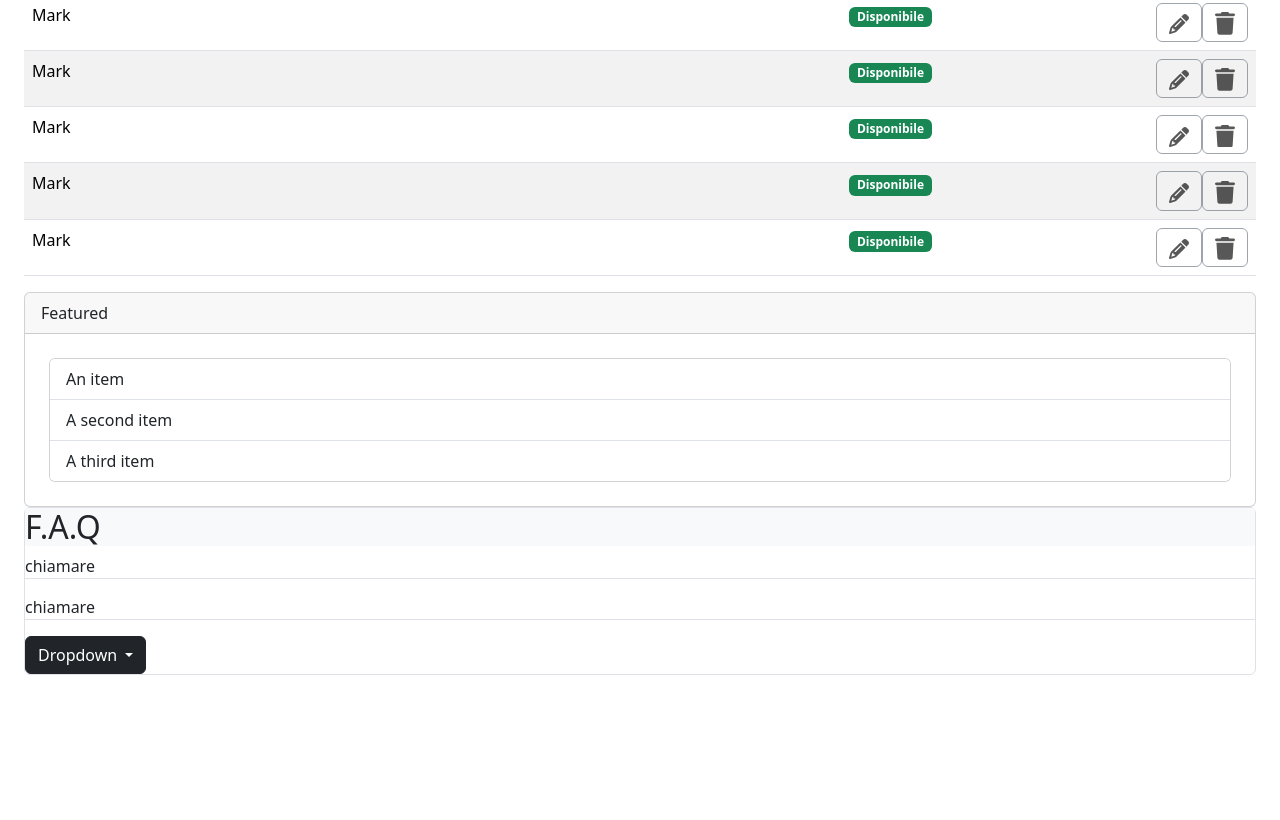
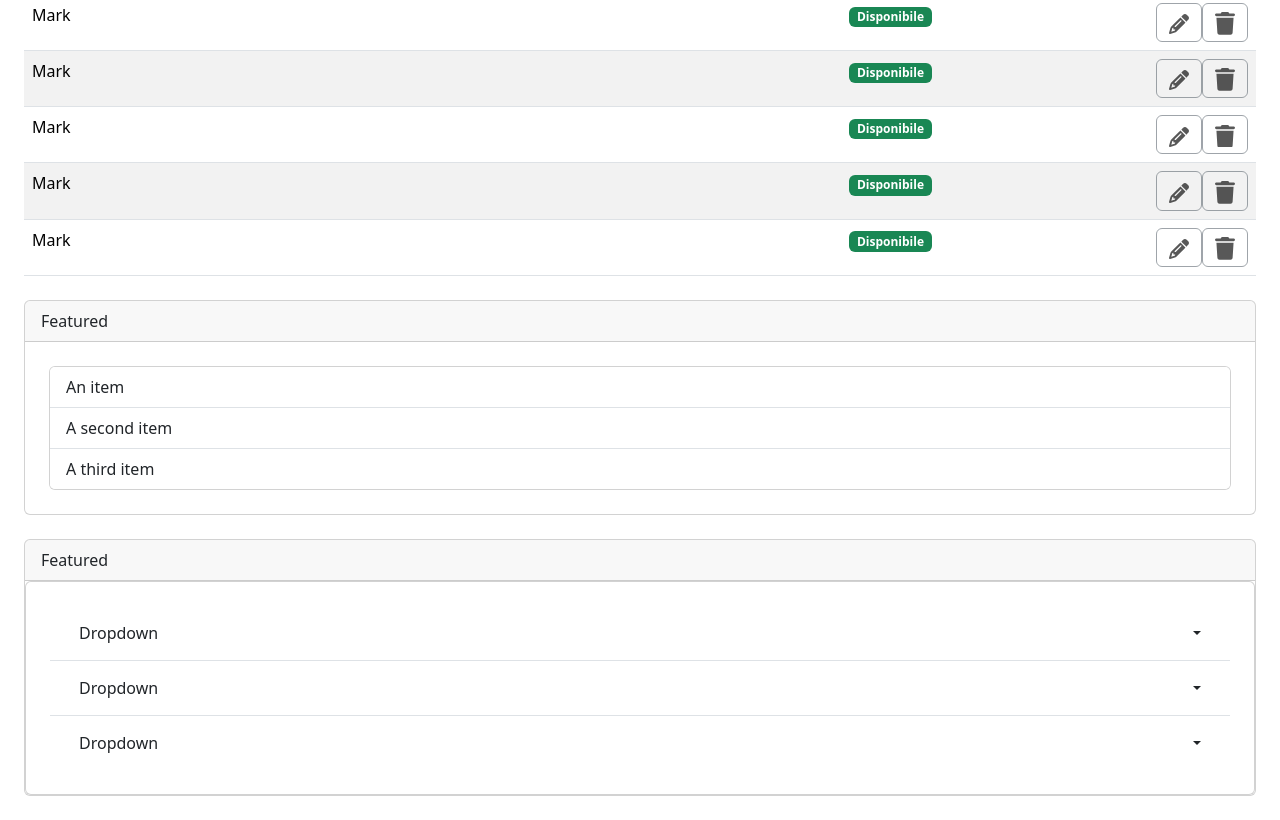
Before and after one commit to VincenzoAmari/html-css-bootstrap-dashboard, a plain HTML site: page index.html in a window 1280 px wide. Shown: the part 604-1424 px from the top of the page. Before the commit the page ends 1303 px from the top, so only its background shows below. Drawn offline with nearby package versions, Linux system fonts and the light colour scheme.

Commit message:
finish-sm

```diff
--- a/index.html
+++ b/index.html
@@ -372,7 +372,7 @@
         <!-- fine tabella -->
 
            <!-- TODO -->
-        <div class="card">
+        <div class="card my-4">
           <div class="card-header">
             Featured
           </div>
@@ -387,22 +387,45 @@
           </ul>
         </div>
 
-      <div class="border rounded">
-        <h2 class="bg-light">
-          F.A.Q
-        </h2>
-        <div class="">
-          <p class="border-bottom">chiamare</p>
-          <p class="border-bottom">chiamare</p>
-          <button class="btn btn-dark dropdown-toggle" data-bs-toggle="dropdown" aria-expanded="false">
+      <div class="card">
+  <div class="card-header">
+    Featured
+  </div>
+  <ul class="list-group list-group-flush">
+
+    <div class="card">
+      <ul class="list-group list-group-flush p-4">
+        <li class="list-group-item">
+          <button class=" w-100 btn dropdown-toggle d-flex justify-content-between align-items-center" data-bs-toggle="dropdown" aria-expanded="false">
             Dropdown
           </button>
-          <ul class="dropdown-menu dropdown-menu-dark">
+        <ul class="dropdown-menu ">
           <li><a class="dropdown-item" href="#">Action</a></li>
           <li><a class="dropdown-item" href="#">Another action</a></li>
           <li><a class="dropdown-item" href="#">Something else here</a></li>
         </ul>
-
+      </li>
+        <li class="list-group-item ">
+          <button class="w-100 btn dropdown-toggle d-flex justify-content-between align-items-center" data-bs-toggle="dropdown" aria-expanded="false">
+          Dropdown
+        </button>
+        <ul class="dropdown-menu ">
+          <li><a class="dropdown-item" href="#">Action</a></li>
+          <li><a class="dropdown-item" href="#">Another action</a></li>
+          <li><a class="dropdown-item" href="#">Something else here</a></li>
+        </ul>
+      </li>
+        <li class="list-group-item">
+          <button class="w-100 btn dropdown-toggle d-flex justify-content-between align-items-center" data-bs-toggle="dropdown" aria-expanded="false">
+          Dropdown
+        </button>
+        <ul class="dropdown-menu ">
+          <li><a class="dropdown-item" href="#">Action</a></li>
+          <li><a class="dropdown-item" href="#">Another action</a></li>
+          <li><a class="dropdown-item" href="#">Something else here</a></li>
+        </ul>
+      </li>
+      </ul>
     </div>
 </div>
 
```
Lines whose indentation alone changed are shown as unchanged.
